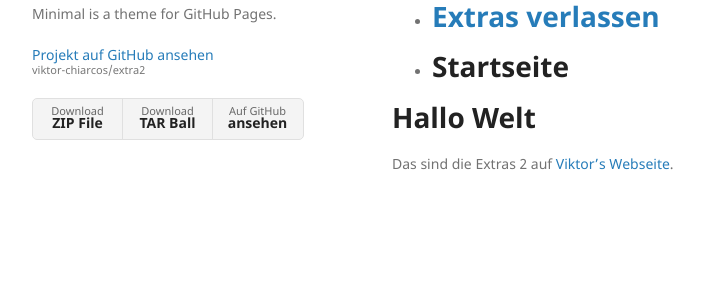
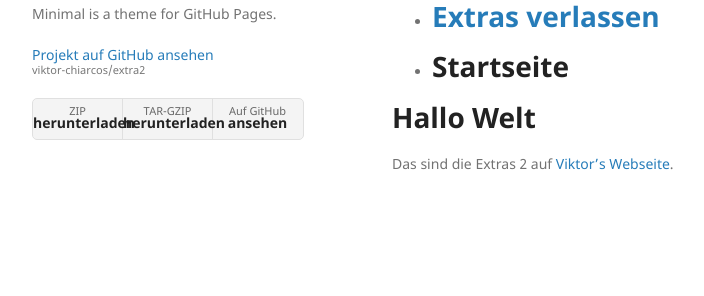
Before and after one commit to viktor-chiarcos/extra2, a Jekyll site: the page built from index.md, in a window 1280 px wide. Shown: the part 159-455 px from the top of the page, without its empty margins (178-882 px from the left). Built offline with Jekyll 4.4.1, drawn with Linux system fonts in a browser that asks for light colours.

Commit message:
Update default.html

```diff
--- a/_layouts/default.html
+++ b/_layouts/default.html
@@ -34,8 +34,8 @@
 
         {% if site.show_downloads %}
         <ul class="downloads">
-          <li><a href="{{ site.github.zip_url }}">Download <strong>ZIP File</strong></a></li>
-          <li><a href="{{ site.github.tar_url }}">Download <strong>TAR Ball</strong></a></li>
+          <li><a href="{{ site.github.zip_url }}">ZIP<strong>herunterladen</strong></a></li>
+          <li><a href="{{ site.github.tar_url }}">TAR-GZIP<strong>herunterladen</strong></a></li>
           <li><a href="{{ site.github.repository_url }}">Auf GitHub<strong>ansehen</strong></a></li>
         </ul>
         {% endif %}
```
